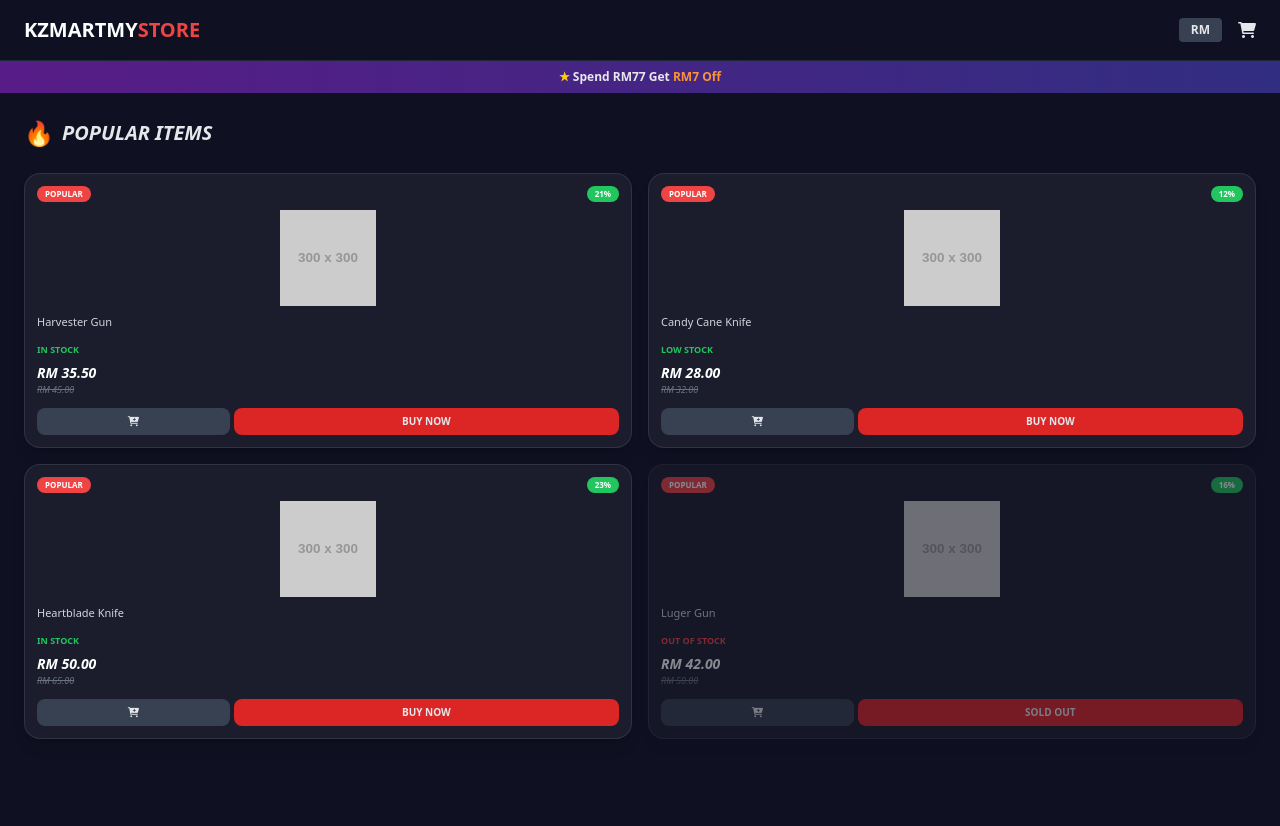
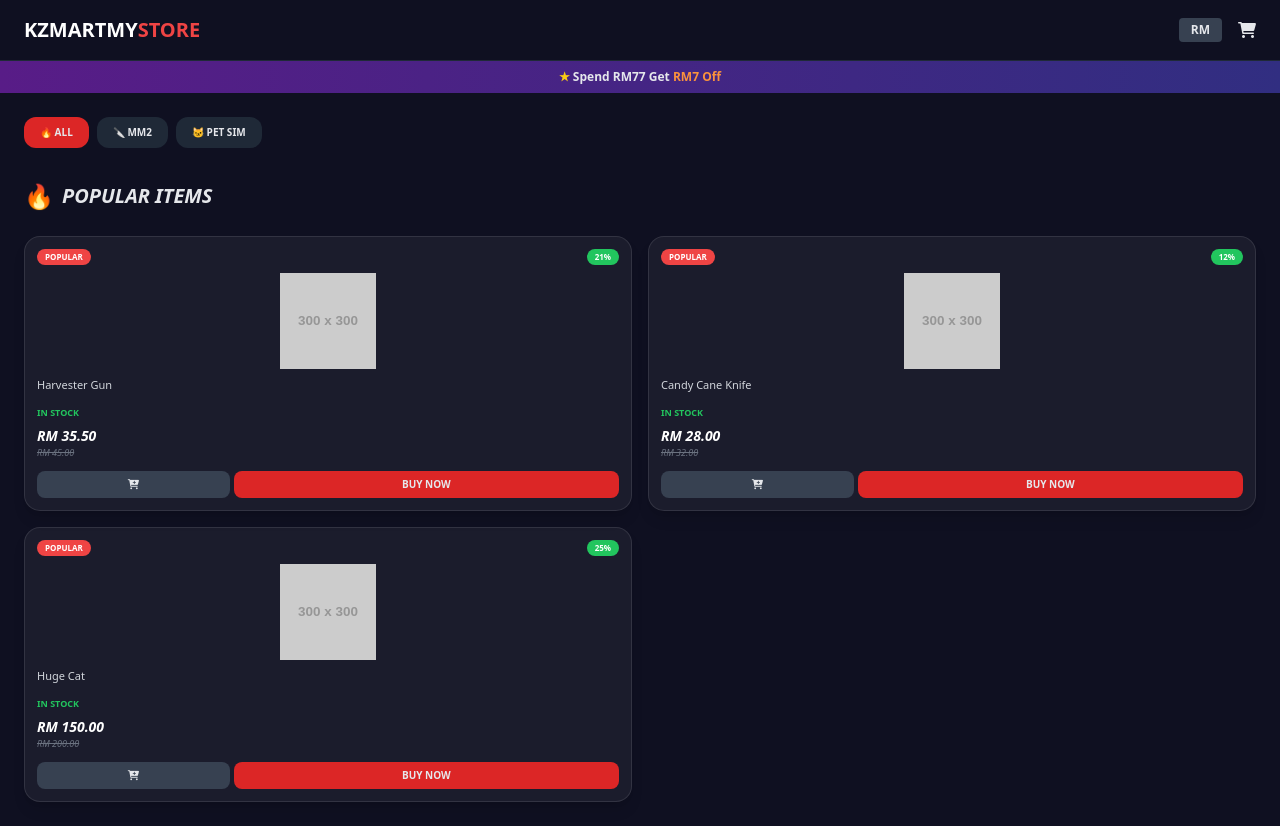
Before and after one commit to whozek/toko-game-kita, a website: page toko-game-kita/public/index.html in a window 1280 px wide. Before the commit the page ends 800 px from the top, so only its background shows below. Drawn offline with nearby package versions, Linux system fonts and the light colour scheme; placeholder pictures from the web are drawn by us.

Commit message:
Tambah menu kategori

```diff
--- a/toko-game-kita/public/index.html
+++ b/toko-game-kita/public/index.html
@@ -30,6 +30,13 @@
     </div>
 
     <main class="p-6">
+
+    <div class="flex space-x-2 overflow-x-auto pb-4 mb-4 no-scrollbar">
+        <button onclick="filterCategory('ALL')" class="cat-btn bg-red-600 px-4 py-2 rounded-xl text-[10px] font-bold whitespace-nowrap">🔥 ALL</button>
+        <button onclick="filterCategory('MM2')" class="cat-btn bg-gray-800 px-4 py-2 rounded-xl text-[10px] font-bold whitespace-nowrap">🔪 MM2</button>
+        <button onclick="filterCategory('PET SIM')" class="cat-btn bg-gray-800 px-4 py-2 rounded-xl text-[10px] font-bold whitespace-nowrap">🐱 PET SIM</button>
+    </div>
+
     <div class="flex items-center space-x-2 mb-6">
         <span class="text-2xl text-orange-500">🔥</span>
         <h2 class="text-xl font-bold italic uppercase">Popular Items</h2>
--- a/toko-game-kita/public/product.js
+++ b/toko-game-kita/public/product.js
@@ -6,7 +6,8 @@ const products = [
         oldPrice: 45.00,
         disc: "21%",
         img: "https://placehold.co/300x300/1a1b3a/white?text=Gun",
-        stock: "In Stock"
+        stock: "In Stock",
+        category: "MM2" // Tambah ini
     },
     {
         id: 2,
@@ -15,27 +16,19 @@ const products = [
         oldPrice: 32.00,
         disc: "12%",
         img: "https://placehold.co/300x300/1a1b3a/white?text=Knife",
-        stock: "Low Stock"
+        stock: "In Stock",
+        category: "MM2"
     },
     {
         id: 3,
-        name: "Heartblade Knife",
-        price: 50.00,
-        oldPrice: 65.00,
-        disc: "23%",
-        img: "https://placehold.co/300x300/1a1b3a/white?text=Heart",
-        stock: "In Stock"
-    },
-    {
-        id: 4,
-        name: "Luger Gun",
-        price: 42.00,
-        oldPrice: 50.00,
-        disc: "16%",
-        img: "https://placehold.co/300x300/1a1b3a/white?text=Luger",
-        stock: "Out of Stock"
+        name: "Huge Cat",
+        price: 150.00,
+        oldPrice: 200.00,
+        disc: "25%",
+        img: "https://placehold.co/300x300/1a1b3a/white?text=Pet",
+        stock: "In Stock",
+        category: "PET SIM"
     }
 ];
 
-// Supaya file lain boleh baca data ini
 window.gameProducts = products;
```
Lines whose indentation alone changed are shown as unchanged.
